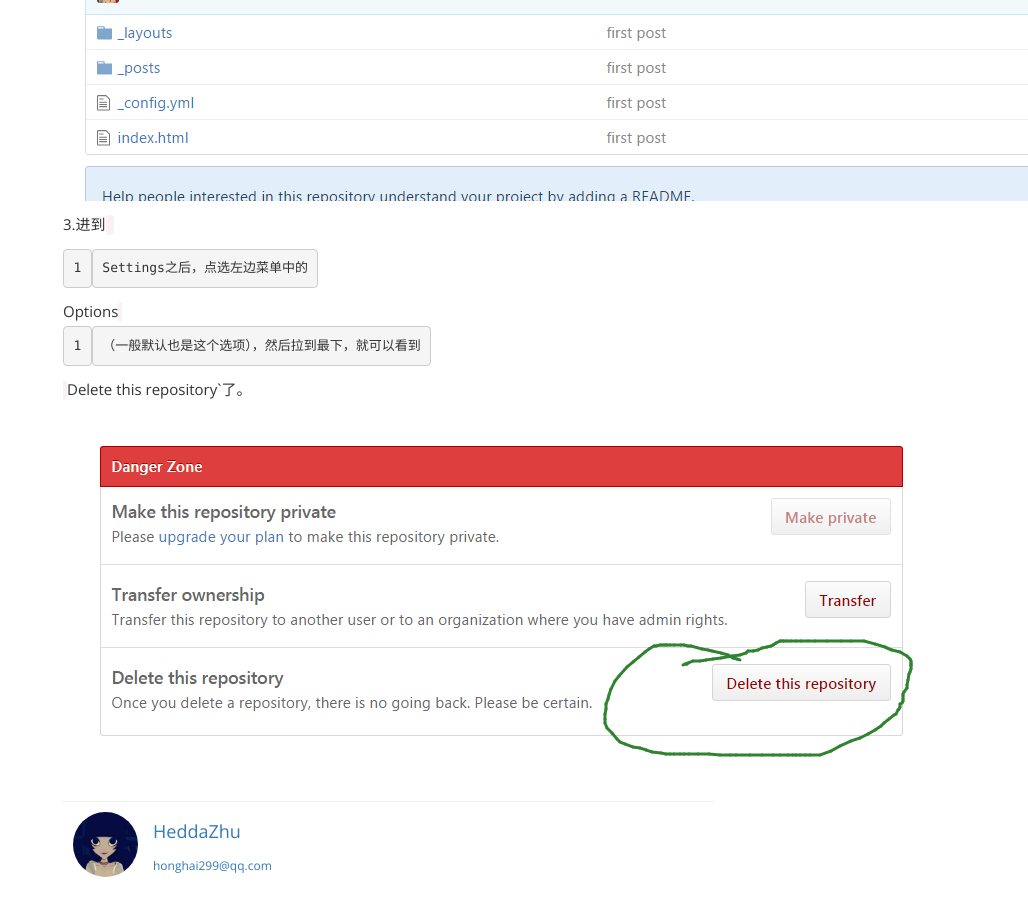
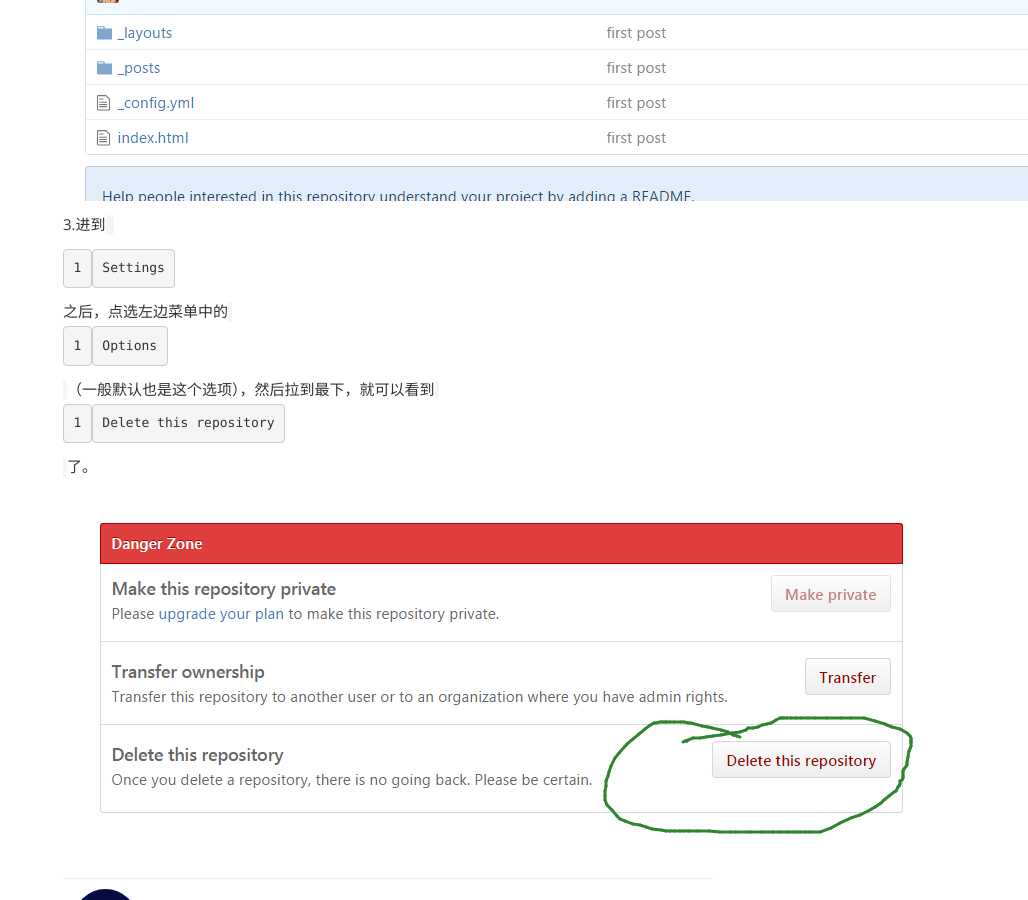
Before and after one commit to HeddaZhu/HeddaZhu.github.io, a Jekyll site: the page built from _posts/2016-08-06-Delete-Github-Repository.md, in a window 1280 px wide and 900 px high, scrolled down 1324 px. Shown: the whole window, without its empty margins (252-1280 px from the left). Built offline with Jekyll 4.4.1, drawn with Linux system fonts in a browser that asks for light colours.

```diff
--- a/_posts/2016-08-06-Delete-Github-Repository.md
+++ b/_posts/2016-08-06-Delete-Github-Repository.md
@@ -15,7 +15,7 @@ excerpt_separator: "2."
 
 <img src="/assets/img/del_repository_2.png"  alt="Settings设置"/>
 
-3.进到`Settings之后，点选左边菜单中的`Options`（一般默认也是这个选项），然后拉到最下，就可以看到`Delete this repository`了。
+3.进到`Settings`之后，点选左边菜单中的`Options`（一般默认也是这个选项），然后拉到最下，就可以看到`Delete this repository`了。
 
 
 <img src="/assets/img/del_repository_3.png"  alt="删除Repository"/>
```
Also changed, not shown: _posts/2016-08-06-Java-Confusion.md (+3 -3 lines).
